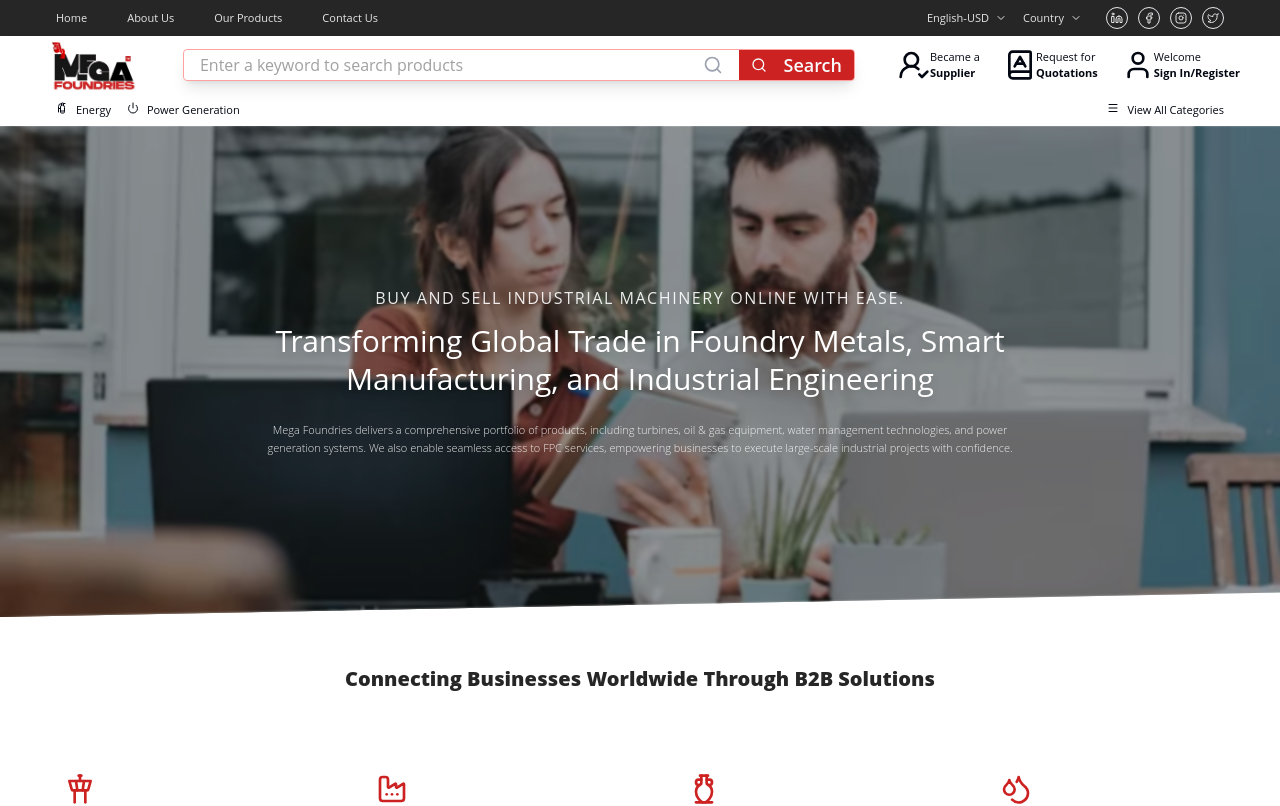
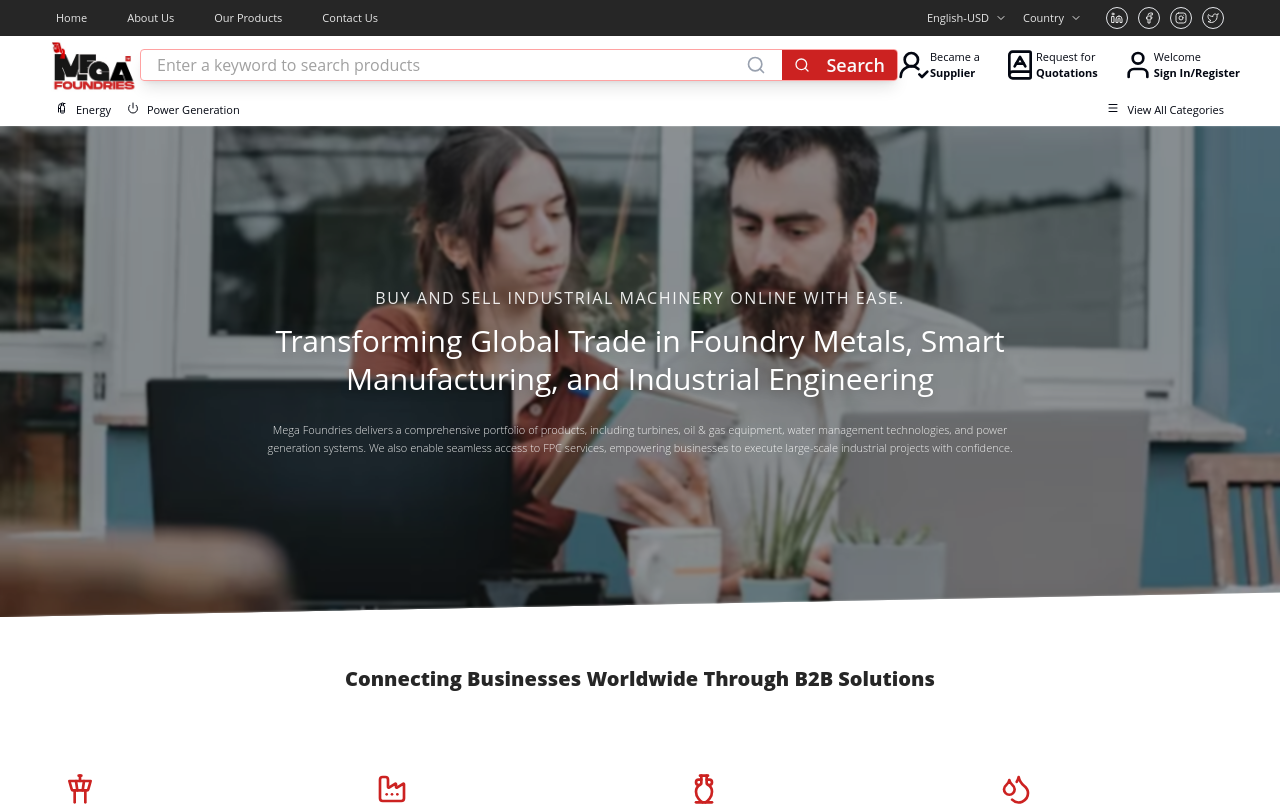
Before and after one commit to DJRATAN/mega-foundries, a Next.js app: page / in a window 1280 px wide. Shown: the top 806 px of the page. Built offline with nearby package versions, Linux system fonts and the light colour scheme.

Commit message:
navbar updated

```diff
--- a/src/app/components/navbar.tsx
+++ b/src/app/components/navbar.tsx
@@ -21,7 +21,7 @@ const Navbar = () => {
 
                     {/* 2. Search Bar Section (Flex-grow ensures it takes available space) */}
                     <div className="w-full md:w-auto md:grow h-8 flex justify-center">
-                        <div className="grow max-w-2xl flex items-center border border-red-300 rounded overflow-hidden shadow-lg">
+                        <div className="grow max-w-4xl flex items-center border border-red-300 rounded overflow-hidden shadow-lg">
                             <div className="relative grow">
                                 <input
                                     type="text"
```
